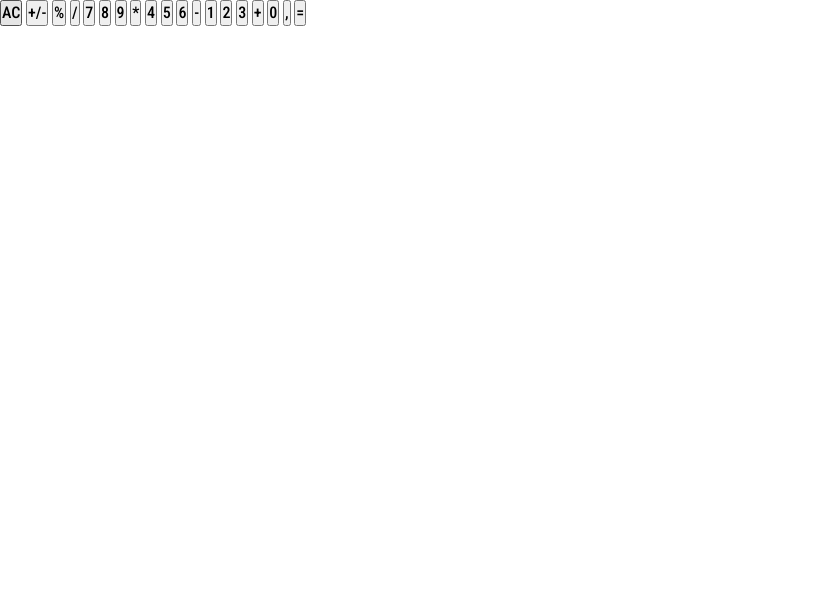
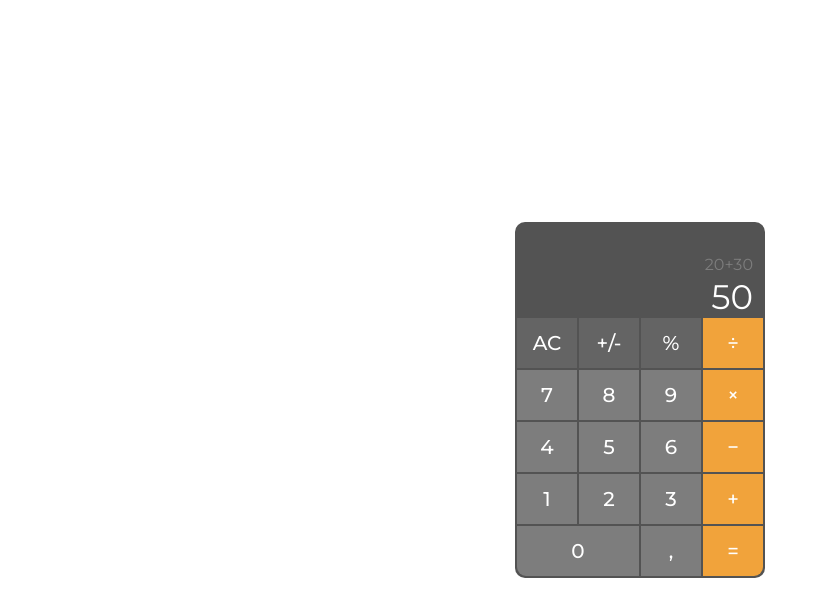
Before and after one commit to Tereshchenko-Trin/Calculator, a website built with webpack: page src/index.html in a window 1280 px wide. Shown: the whole page, without its empty margins (0-828 px from the left). Built offline with nearby package versions, Linux system fonts and the light colour scheme.

Commit message:
feat: styles added

```diff
--- a/src/index.html
+++ b/src/index.html
@@ -8,29 +8,29 @@
   <body>
     <div class="calculator">
       <div class="calculator__display-wrapper">
-        <div class="calculator__display calculator__display_previous"></div>
-        <div class="calculator__display calculator__display_current"></div>
+        <div class="calculator__display calculator__display_previous">20+30</div>
+        <div class="calculator__display calculator__display_current">50</div>
       </div>
       <div class="calculator__buttons-wrapper">
         <button class="calculator__button calculator__button-clear" type="button">AC</button>
         <button class="calculator__button calculator__button-sign" type="button">+/-</button>
-        <button class="calculator__button calculator__button-percent" type="button">%</button>
-        <button class="calculator__button calculator__button-operator" type="button">/</button>
+        <button class="calculator__button calculator__button-percent" type="button">&percnt;</button>
+        <button class="calculator__button calculator__button-operator" type="button">&divide;</button>
         <button class="calculator__button" type="button">7</button>
         <button class="calculator__button" type="button">8</button>
         <button class="calculator__button" type="button">9</button>
-        <button class="calculator__button calculator__button-operator" type="button">*</button>
+        <button class="calculator__button calculator__button-operator" type="button">&times;</button>
         <button class="calculator__button" type="button">4</button>
         <button class="calculator__button" type="button">5</button>
         <button class="calculator__button" type="button">6</button>
-        <button class="calculator__button calculator__button-operator" type="button">-</button>
+        <button class="calculator__button calculator__button-operator" type="button">&minus;</button>
         <button class="calculator__button" type="button">1</button>
         <button class="calculator__button" type="button">2</button>
         <button class="calculator__button" type="button">3</button>
-        <button class="calculator__button calculator__button-operator" type="button">+</button>
+        <button class="calculator__button calculator__button-operator" type="button">&plus;</button>
         <button class="calculator__button calculator__button-zero" type="button">0</button>
         <button class="calculator__button" type="button">,</button>
-        <button class="calculator__button calculator__button-operator" type="button">=</button>
+        <button class="calculator__button calculator__button-operator" type="button">&equals;</button>
       </div>
     </div>
   </body>
--- a/src/style.scss
+++ b/src/style.scss
@@ -1,49 +1,124 @@
 @font-face {
-  font-family: 'roboto';
-  src: url('./fonts/roboto-regular.woff2') format('woff2');
+  font-family: 'montserrat';
+  src: url('./fonts/montserrat-regular.woff2') format('woff2');
   font-weight: 400;
   font-display: swap;
 }
 
 @font-face {
-  font-family: 'roboto';
-  src: url('./fonts/roboto-medium.woff2') format('woff2');
+  font-family: 'montserrat';
+  src: url('./fonts/montserrat-medium.woff2') format('woff2');
   font-weight: 500;
   font-display: swap;
 }
 
-@font-face {
-  font-family: 'roboto';
-  src: url('./fonts/roboto-bold.woff2') format('woff2');
-  font-weight: 700;
-  font-display: swap;
-}
-
-* {
+*,
+*::after,
+*::before {
   margin: 0;
   padding: 0;
   box-sizing: border-box;
-  font-family: 'roboto', 'sans-serif';
-  font-size: 16px;
+}
+
+body {
+  display: flex;
+  justify-content: center;
+  align-items: center;
+  min-height: 100dvh;
+  font-family: 'montserrat', 'sans-serif';
+  font-size: 20px;
   font-weight: 500;
   line-height: 22px;
+  color: #fff;
+}
+
+button {
+  font: inherit;
+  cursor: pointer;
 }
 
 .calculator {
+  display: flex;
+  flex-direction: column;
+  max-width: 250px;
+  width: 100%;
+  background-color: #535353;
+  padding: 2px 2px;
+  border-radius: 10px;
+
   &__display-wrapper {
+    display: flex;
+    flex-direction: column;
+    gap: 10px;
+    padding: 30px 10px 10px;
+    align-items: end;
   }
 
   &__display {
     &_previous {
+      font-weight: 400;
+      font-size: 16px;
+      color: #7D7D7D;
     }
 
     &_current {
+      font-weight: 400;
+      font-size: 34px;
     }
   }
 
   &__buttons-wrapper {
+    display: grid;
+    justify-content: center;
+    align-items: center;
+    grid-template-rows: repeat(4, 1fr);
+    grid-template-columns: repeat(4, 1fr);
+    gap: 2px;
   }
 
   &__button {
+    width: 100%;
+    min-height: 50px;
+    background-color: #7D7D7D;
+    color: #fff;
+    border: none;
+    transition: background-color 0.4s ease;
+  }
+
+  &__button:hover {
+    background-color: #727272;
+  }
+
+  &__button-percent, &__button-clear, &__button-sign {
+    background-color: #646464;
+  }
+
+  &__button-percent:hover, &__button-clear:hover, &__button-sign:hover {
+    background-color: #5a5a5a;
+  }
+
+  &__button:active, &__button-percent:active, &__button-clear:active, &__button-sign:active {
+    background-color: #999999;
+  }
+
+  &__button-operator {
+    background-color: #F1A33B;
+  }
+
+  &__button-operator:hover {
+    background-color: rgb(241, 148, 40);
+  }
+
+  &__button-operator:active {
+    background-color: rgb(240, 183, 118);
+  }
+
+  &__button-zero {
+    grid-area: 5 / 1 / 5 / 3;
+    border-radius: 0px 0px 0px 9px;
+  }
+
+  &__buttons-wrapper > :last-child {
+    border-radius: 0px 0px 9px 0px;
   }
 }
```
Also changed, not shown: src/fonts/montserrat-medium.woff2 (added), src/fonts/montserrat-regular.woff2 (added), src/fonts/roboto-bold.woff2 (deleted), src/fonts/roboto-medium.woff2 (deleted), src/fonts/roboto-regular.woff2 (deleted).
